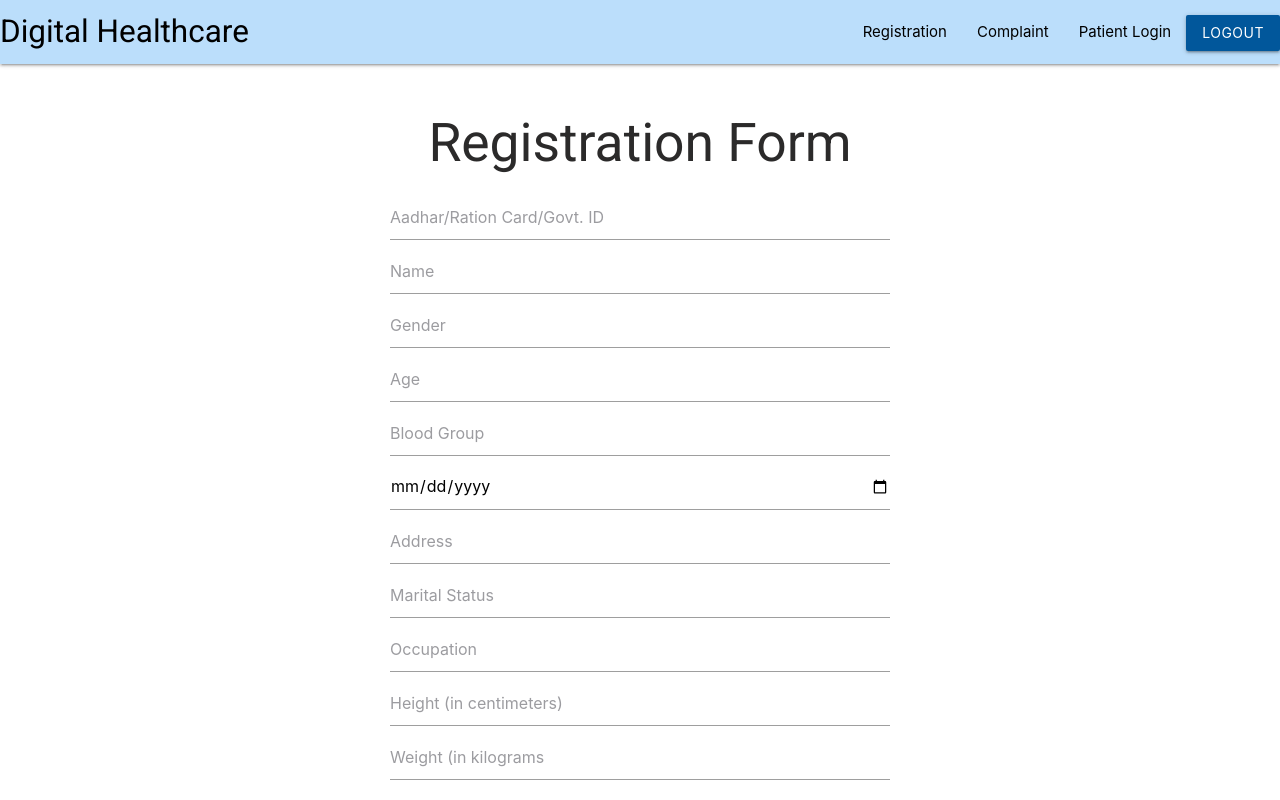
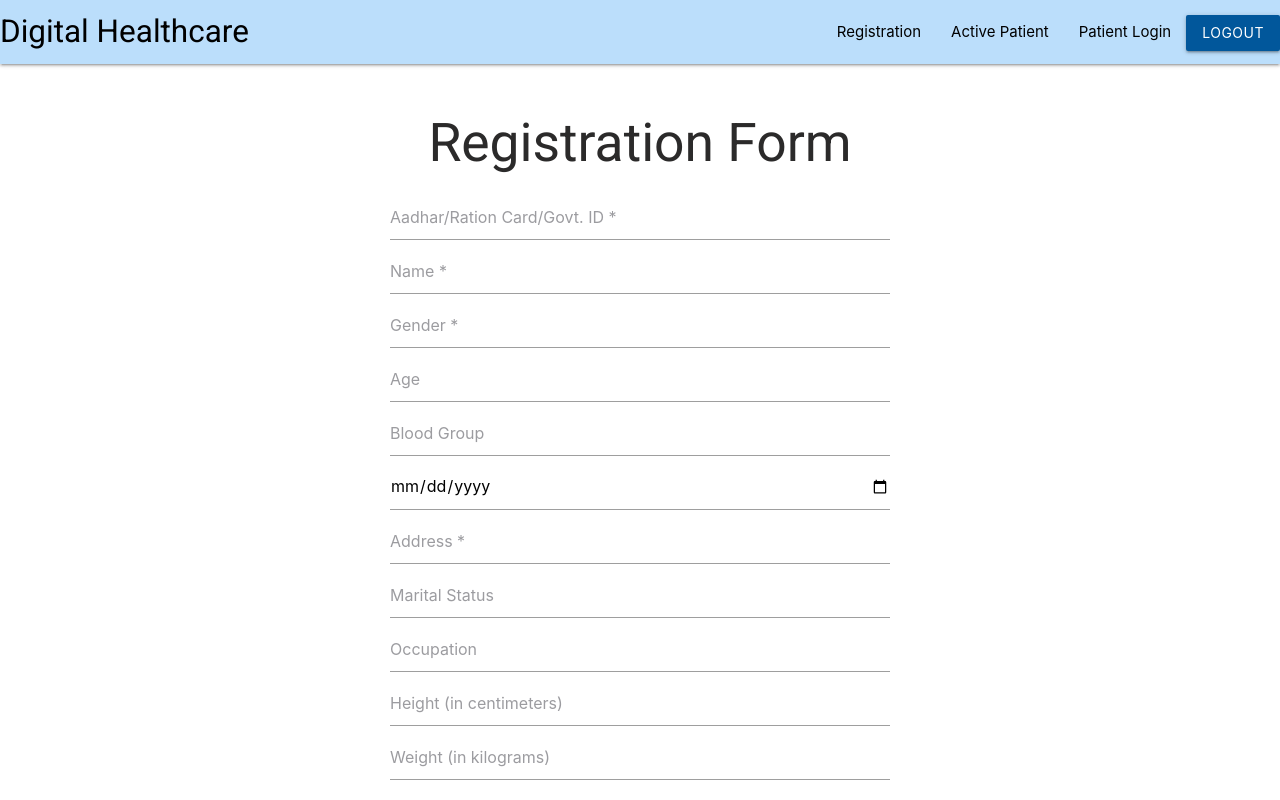
Before and after one commit to Loganzi/SIH_Patient_Side, a React (Create React App) app in the folder client/: page /form in a window 1280 px wide. Shown: the top 800 px of the page. Built offline with nearby package versions, Linux system fonts and the light colour scheme; sample sign-in values are in the browser's storage.

Commit message:
some text changes

```diff
--- a/client/src/components/Navbar.js
+++ b/client/src/components/Navbar.js
@@ -22,7 +22,7 @@ const NavBar = () => {
         // <Link to="/profile">Records</Link>
         //</li>,
         <li key="3">
-          <Link to="/pcomplaint">Complaint</Link>
+          <Link to="/pcomplaint">Active Patient</Link>
         </li>,
         <li key="5">
           <Link to="/PatientLogin">Patient Login</Link>
--- a/client/src/components/screens/Form.js
+++ b/client/src/components/screens/Form.js
@@ -65,19 +65,19 @@ const Form = () => {
         <h2 className="regFormH2">Registration Form</h2>
         <input
           type="text"
-          placeholder="Aadhar/Ration Card/Govt. ID"
+          placeholder="Aadhar/Ration Card/Govt. ID *"
           value={uid}
           onChange={(e) => setUID(e.target.value)}
         />
         <input
           type="text"
-          placeholder="Name"
+          placeholder="Name *"
           value={name}
           onChange={(e) => setName(e.target.value)}
         />
         <input
           type="text"
-          placeholder="Gender"
+          placeholder="Gender *"
           value={gender}
           onChange={(e) => setGender(e.target.value)}
         />
@@ -89,19 +89,19 @@ const Form = () => {
         />
         <input
           type="text"
-          placeholder="Blood Group"
+          placeholder="Blood Group "
           value={bldgroup}
           onChange={(e) => setBldgroup(e.target.value)}
         />
         <input
           type="date"
-          placeholder="Date Of Birth"
+          placeholder="Date Of Birth *"
           value={dob}
           onChange={(e) => setDOB(e.target.value)}
         />
         <input
           type="text"
-          placeholder="Address"
+          placeholder="Address *"
           value={address}
           onChange={(e) => setAddress(e.target.value)}
         />
@@ -125,7 +125,7 @@ const Form = () => {
         />
         <input
           type="number"
-          placeholder="Weight (in kilograms"
+          placeholder="Weight (in kilograms)"
           value={weight}
           onChange={(e) => setWeight(e.target.value)}
         />
--- a/client/src/components/screens/pComplaint.js
+++ b/client/src/components/screens/pComplaint.js
@@ -56,7 +56,7 @@ const Complaint = () => {
   return (
     <div className="FormCard ">
       <div className="formcard input-field">
-        <h2 className="regFormH2">Patient Complaint Form</h2>
+        <h2 className="regFormH2">Active Patient Ailment Form</h2>
         <input
           type="text"
           placeholder="Aadhar/Ration Card/Govt. ID"
```
Also changed, not shown: 1 other file (tests, documents, lock files or other folders).
